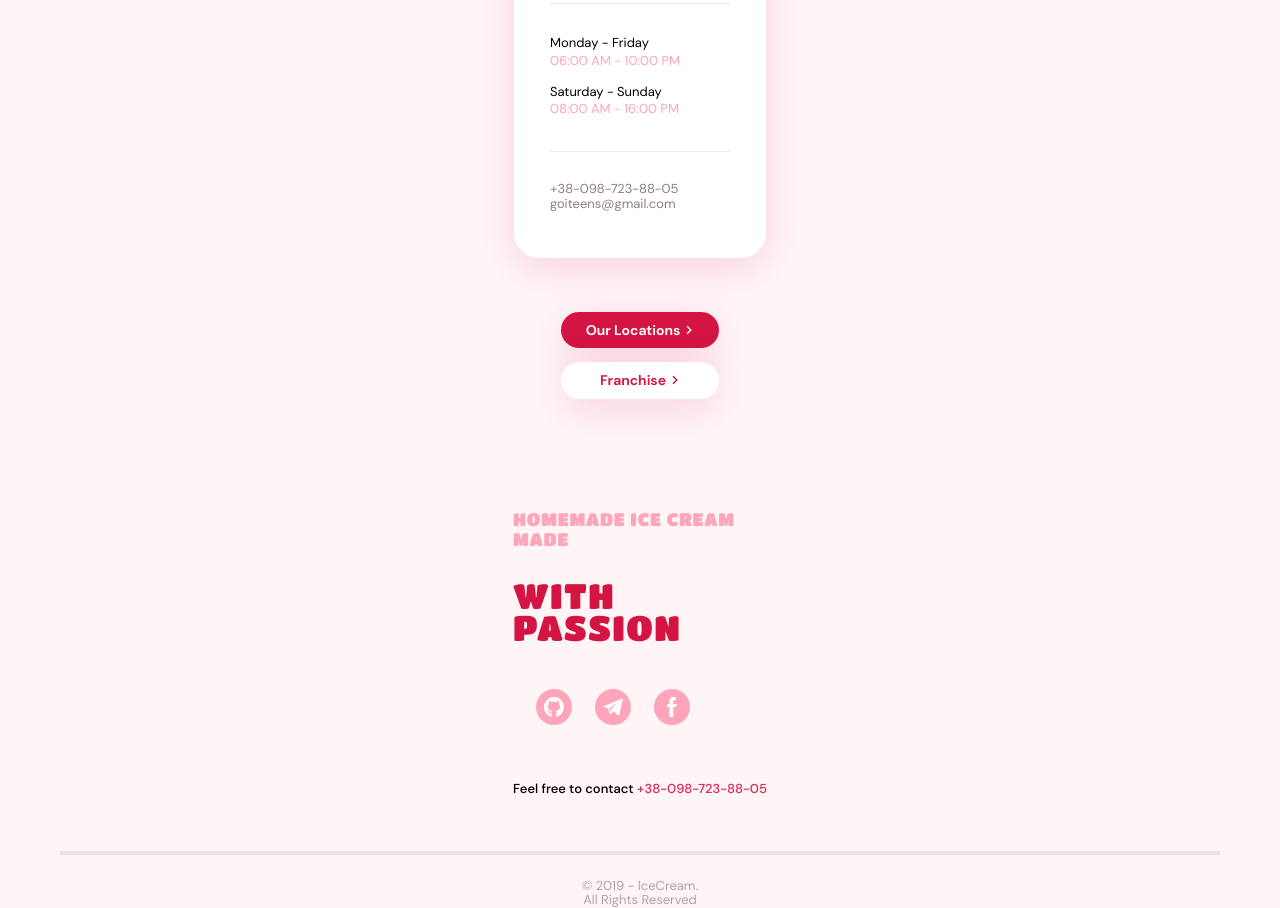
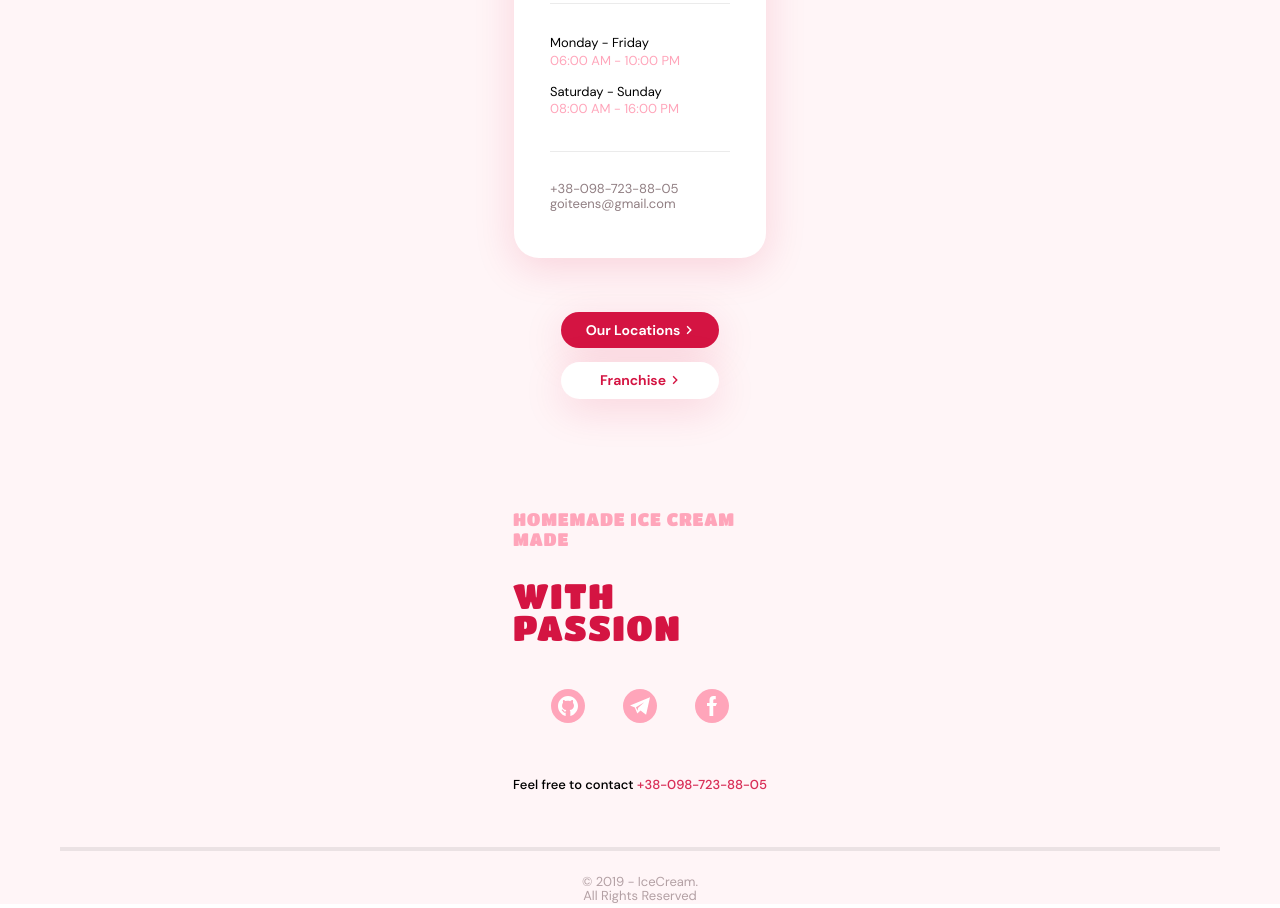
Before and after one commit to Satir8/icecream-with-passion, a website: page src/index.html in a window 1280 px wide. Shown: the part 2330-3238 px from the top of the page. Drawn offline with nearby package versions, Linux system fonts and the light colour scheme; files that its build step writes are made by us from their sources.

Commit message:
need sleep

```diff
--- a/src/sass/sections/footer.scss
+++ b/src/sass/sections/footer.scss
@@ -180,20 +180,21 @@
   width: 254px;
   display: block;
   margin: 0 auto;
+  position: relative;
 
   &__list{
+
     display: flex;
     justify-content: space-evenly;
-    width: 200px;
-    height: 38px;
+    height: 34px;
     margin-bottom: 48px;
 
     &-link{
       display: flex;
       justify-content: center;
       align-items: center;
-      width: 36px;
-      height: 36px;
+      width: 34px;
+      height: 34px;
       background-color: #ffa5ba;
       border-radius: 50%;
     }
```
